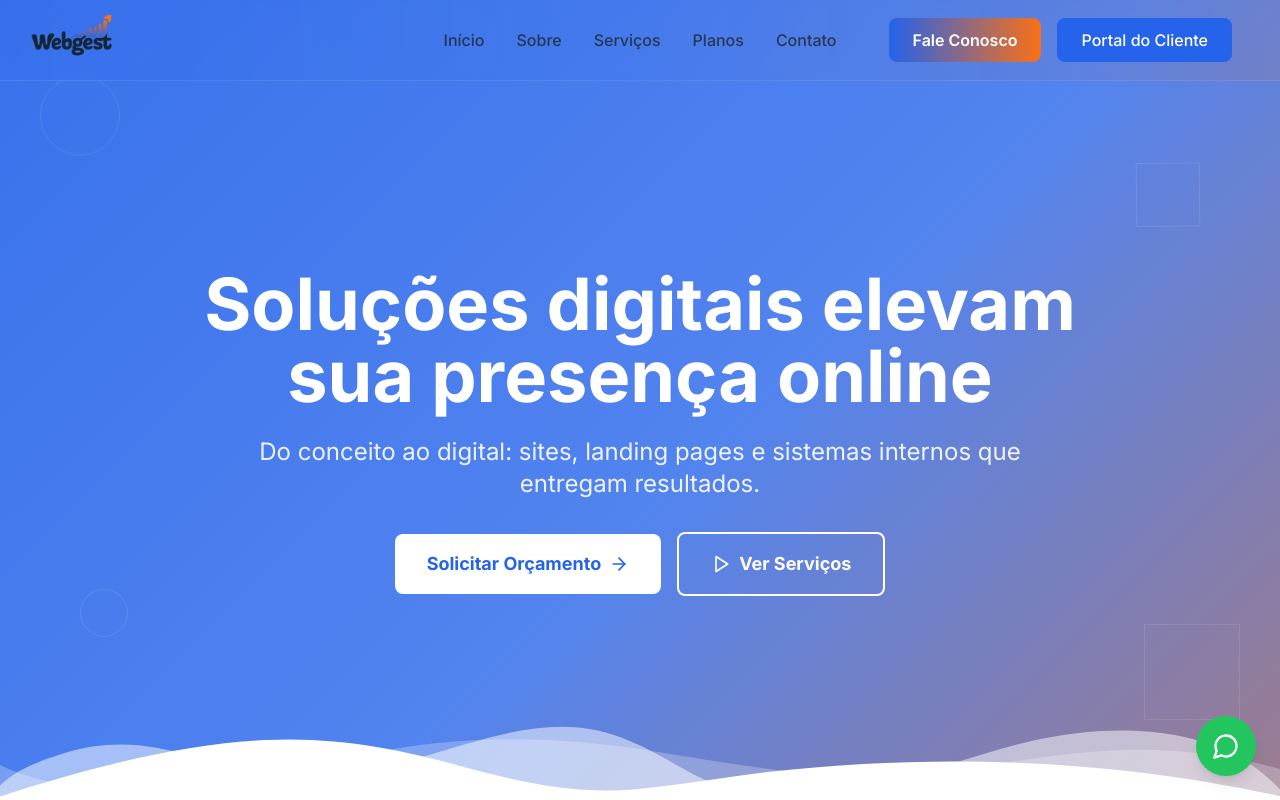
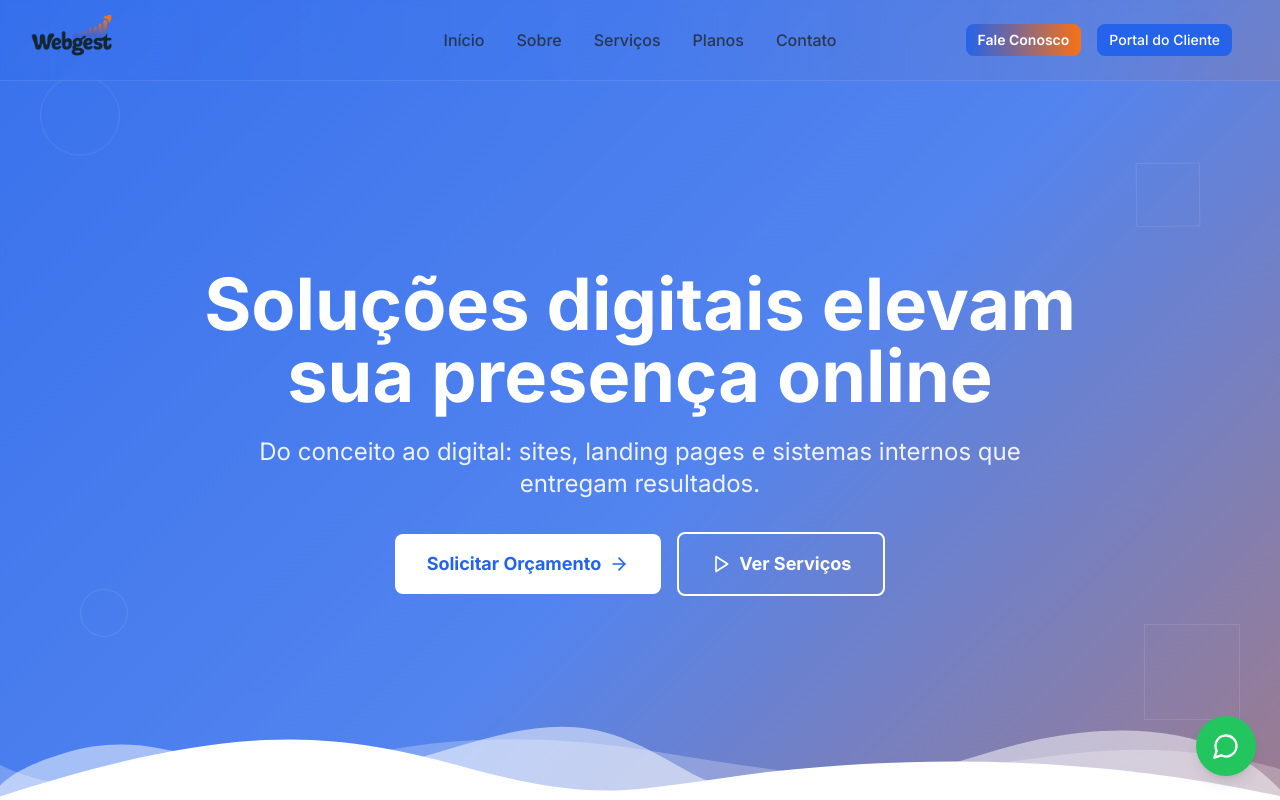
Before and after one commit to helenomatoss/webgest-site, a React (Vite) app: page / in a window 1280 px wide. Shown: the top 800 px of the page. Built offline with nearby package versions, Linux system fonts and the light colour scheme; the HTML template or start-up script is replaced by a standard one.

Commit message:
fix(header): reduz tamanho dos botões e adiciona link ao Portal do Cliente

```diff
--- a/src/components/Header.tsx
+++ b/src/components/Header.tsx
@@ -134,16 +134,16 @@ export function Header() {
             <div className="hidden md:flex items-center gap-4 pr-6">
               <a
                 href="#contact"
-                className="bg-gradient-to-r from-primary to-webgest-orange text-white px-6 py-2.5 rounded-lg font-semibold hover:shadow-lg transition-all duration-300 hover:-translate-y-0.5"
+                className="bg-gradient-to-r from-primary to-webgest-orange text-white px-3 py-1.5 rounded-lg text-sm font-semibold hover:shadow-lg transition-all duration-300 hover:-translate-y-0.5"
               >
                 Fale Conosco
               </a>
               <a
-                href="https://portal.webgest.com.br"
+                href="https://webgestsolutions.com/webconnect/login.php"
                 target="_blank"
                 rel="noopener noreferrer"
                 aria-label="Abrir Portal do Cliente"
-                className="bg-blue-600 text-white px-6 py-2.5 rounded-lg font-medium transition-all duration-300 hover:bg-blue-700 focus-visible:outline-none focus-visible:ring-2 focus-visible:ring-offset-2 focus-visible:ring-blue-600"
+                className="bg-blue-600 text-white px-3 py-1.5 rounded-lg text-sm font-medium transition-all duration-300 hover:bg-blue-700 focus-visible:outline-none focus-visible:ring-2 focus-visible:ring-offset-2 focus-visible:ring-blue-600"
               >
                 Portal do Cliente
               </a>
@@ -187,7 +187,7 @@ export function Header() {
                 Fale Conosco
               </a>
               <a
-                href="https://portal.webgest.com.br"
+                href="https://webgestsolutions.com/webconnect/login.php"
                 target="_blank"
                 rel="noopener noreferrer"
                 aria-label="Abrir Portal do Cliente"
```
